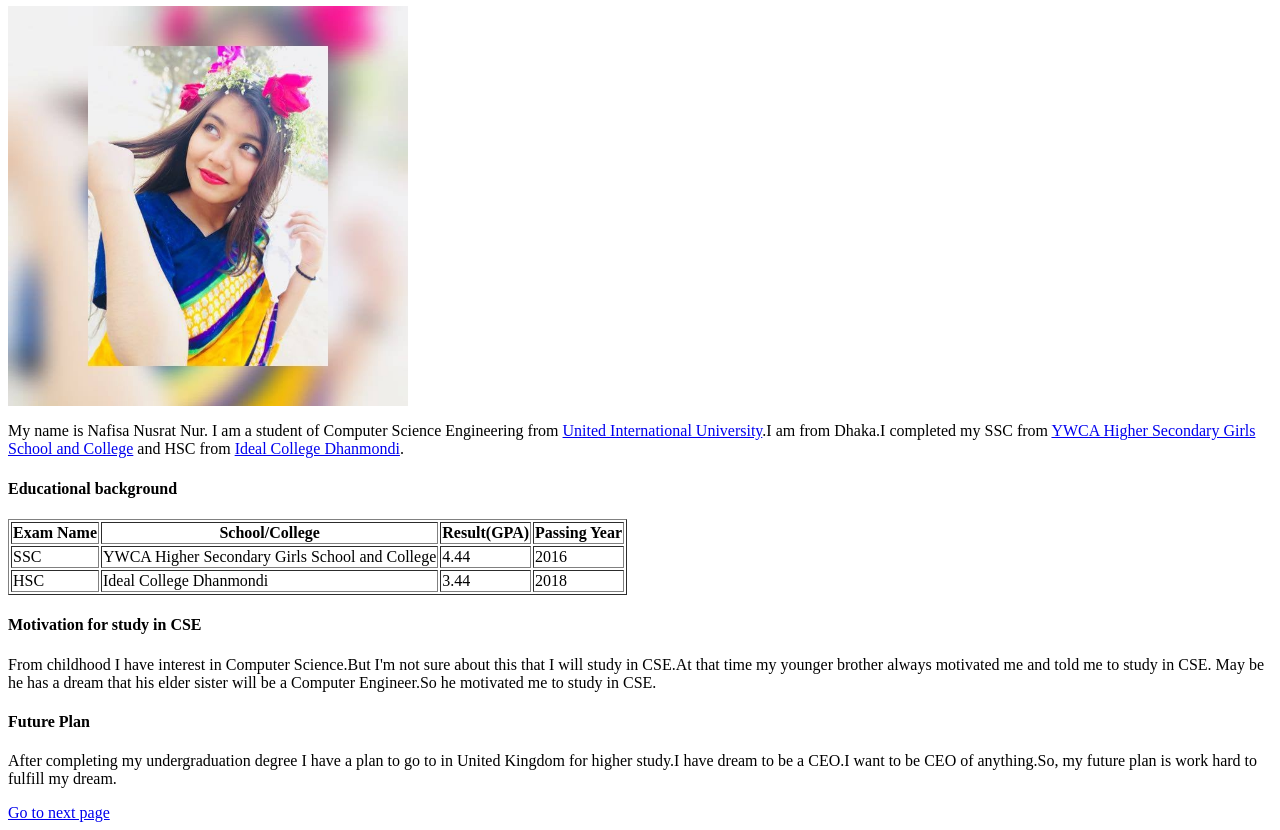
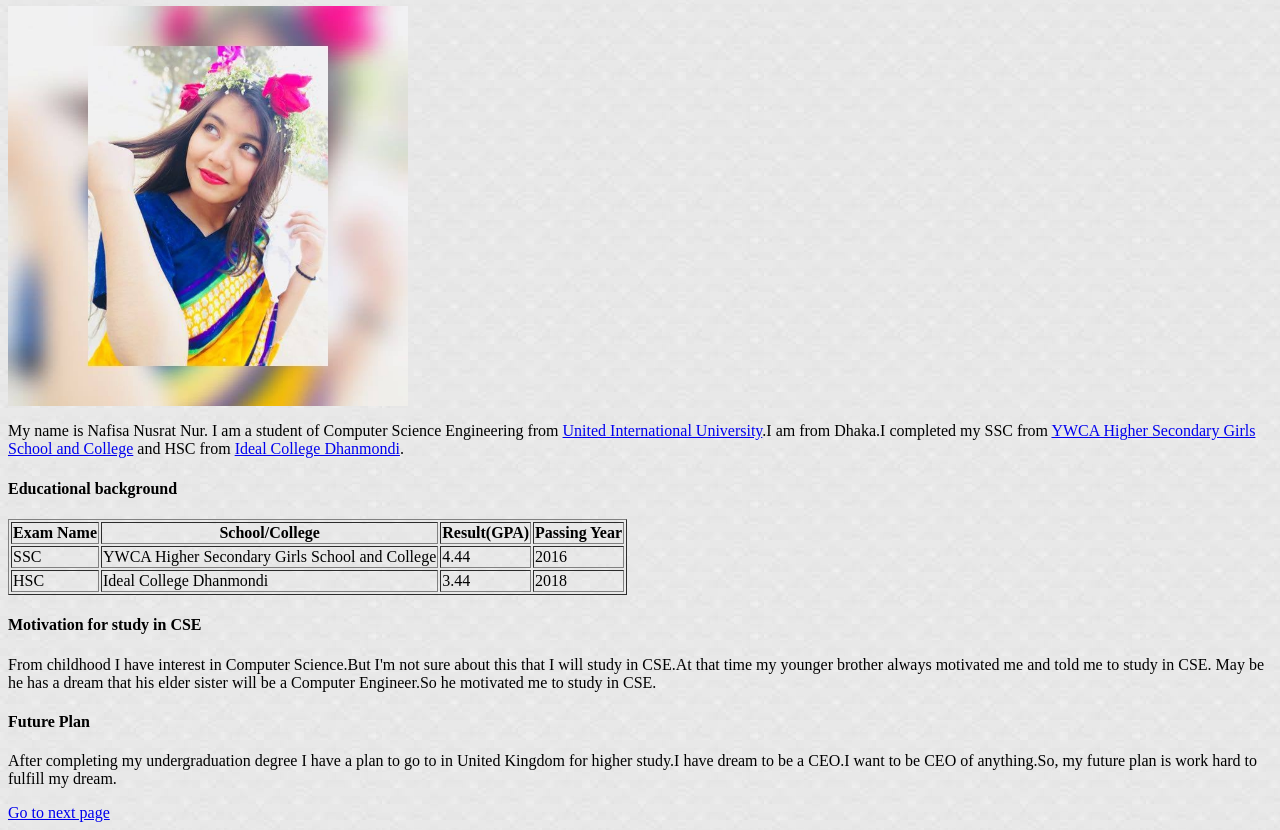
Before and after one commit to NafisaNusrat/NafisaNusrast.github.io, a plain HTML site: page index.html in a window 1280 px wide. Shown: the part 60-890 px from the top of the page. Drawn offline with Linux system fonts and the light colour scheme.

Commit message:
Update index.html

```diff
--- a/index.html
+++ b/index.html
@@ -2,7 +2,7 @@
 <head>
 <title>Nafisa Nusrat Nur's Website</title
 </head>
-<body>
+<body background="download (1).jpg">
                                        <h1>Welcome to My Website</h1>
                                           <img src="Nafisa.jpg" width="400">
 
```
